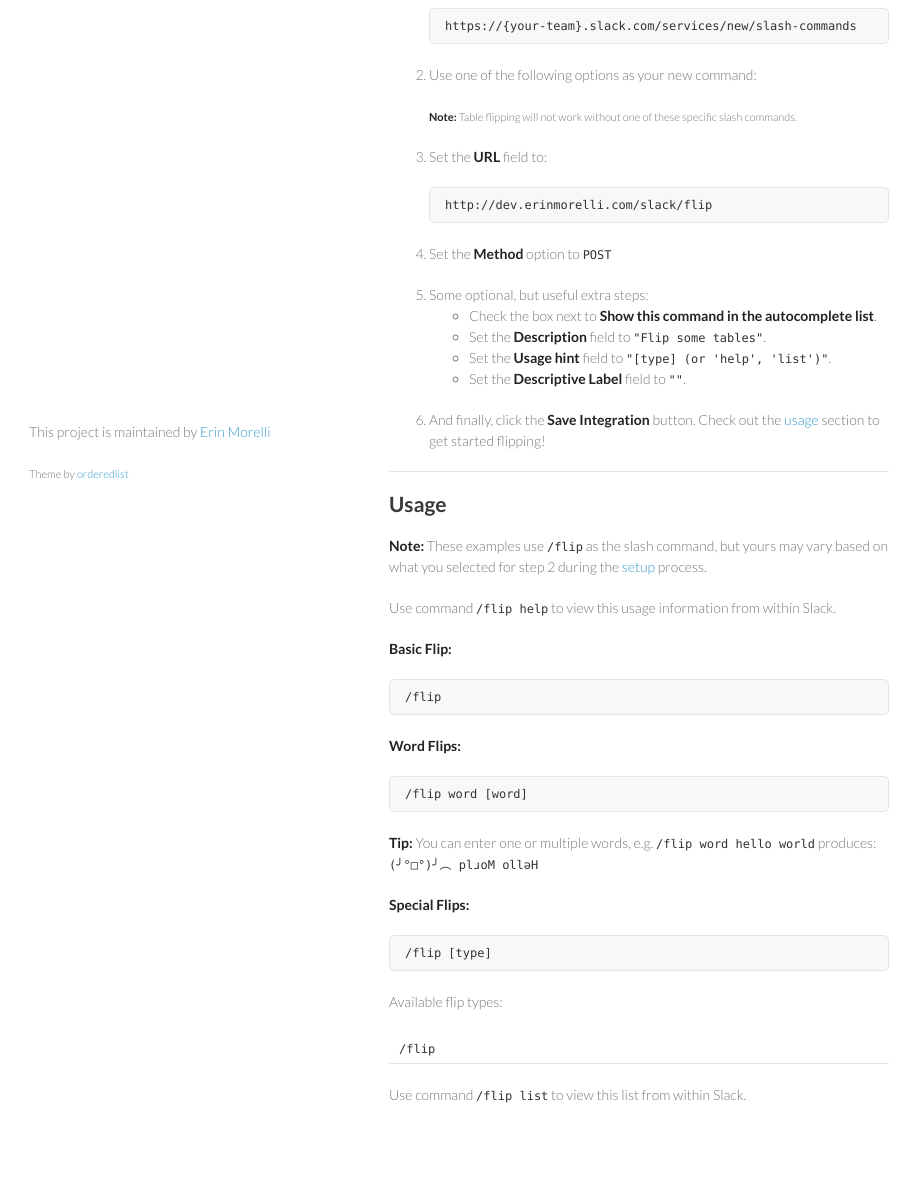
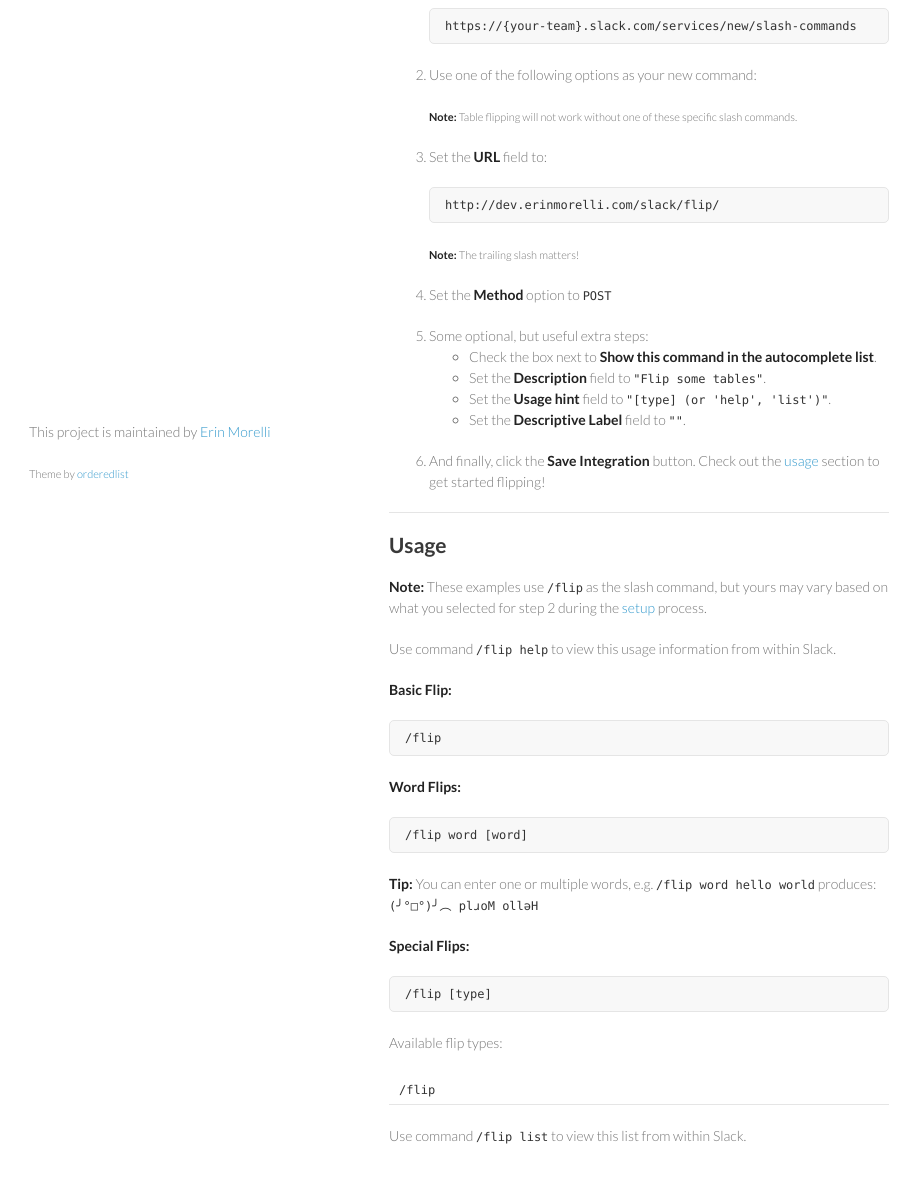
Before and after one commit to ErinMorelli/em-slack-tableflip, a Flask app: template slack_tableflip/templates/index.html in a window 1280 px wide. Shown: the part 247-1443 px from the top of the page, without its empty margins (181-1101 px from the left). Before the commit the page ends 1350 px from the top, so only its background shows below. Run offline with Flask 2, Linux system fonts and the light colour scheme; the template is opened without the code that fills it, so the values that code supplies are empty; parts of the project's set-up code (start-up, migrations or seed data) failed here and were passed over; some libraries are stand-ins or nearby versions.

Commit message:
Clarifying setup instructions

```diff
--- a/slack_tableflip/templates/index.html
+++ b/slack_tableflip/templates/index.html
@@ -59,7 +59,10 @@
                     </li>
                     <li>
                         <p>Set the <strong>URL</strong> field to:</p>
-                        <pre><code>http://dev.erinmorelli.com/slack/flip</code></pre>
+                        <pre><code>http://dev.erinmorelli.com/slack/flip/</code></pre>
+                        <p>
+                            <small><strong>Note:</strong> The trailing slash matters!</small>
+                        </p>
                     </li>
                     <li>
                         <p>Set the <strong>Method</strong> option to <code>POST</code></p>
```
Also changed, not shown: README.md.
